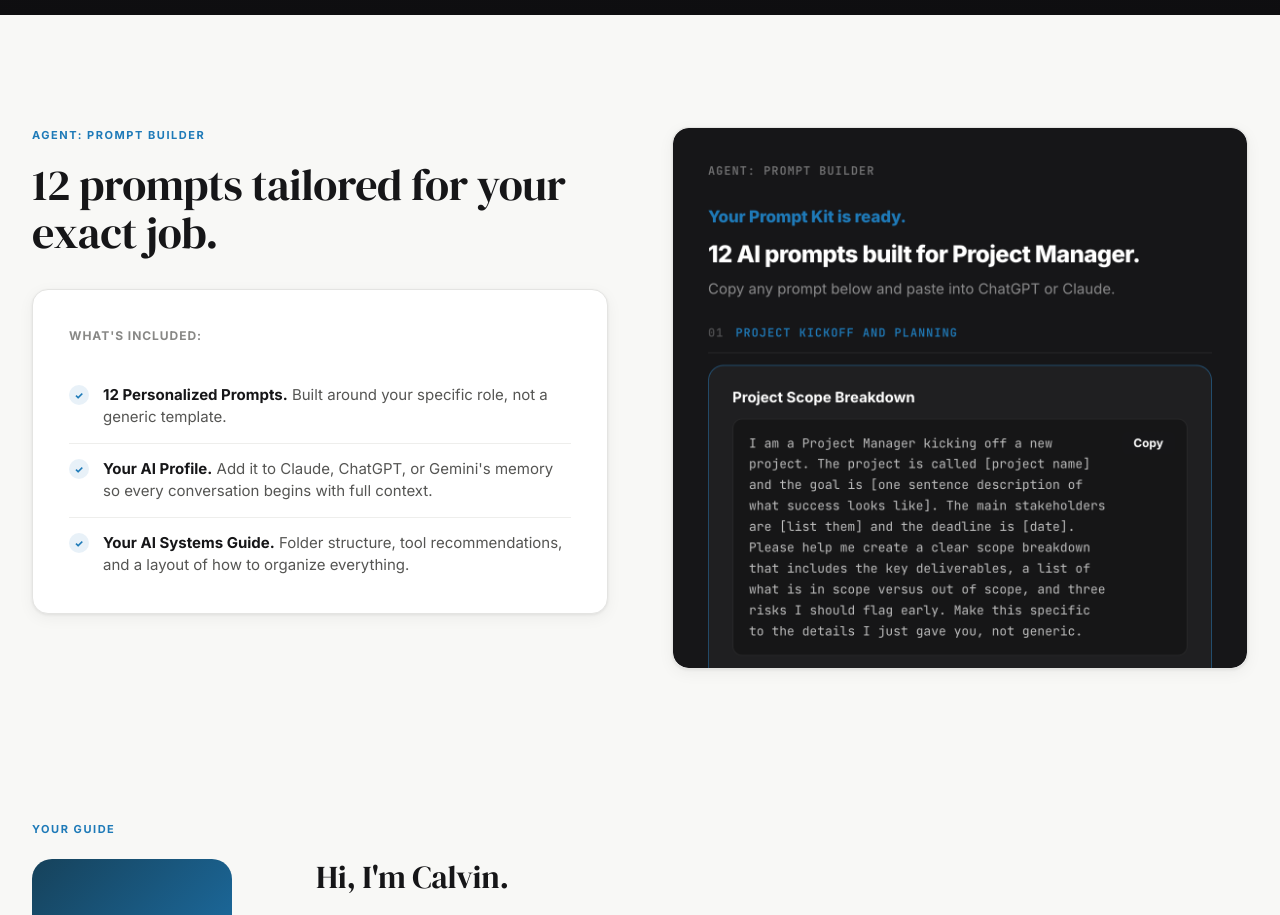
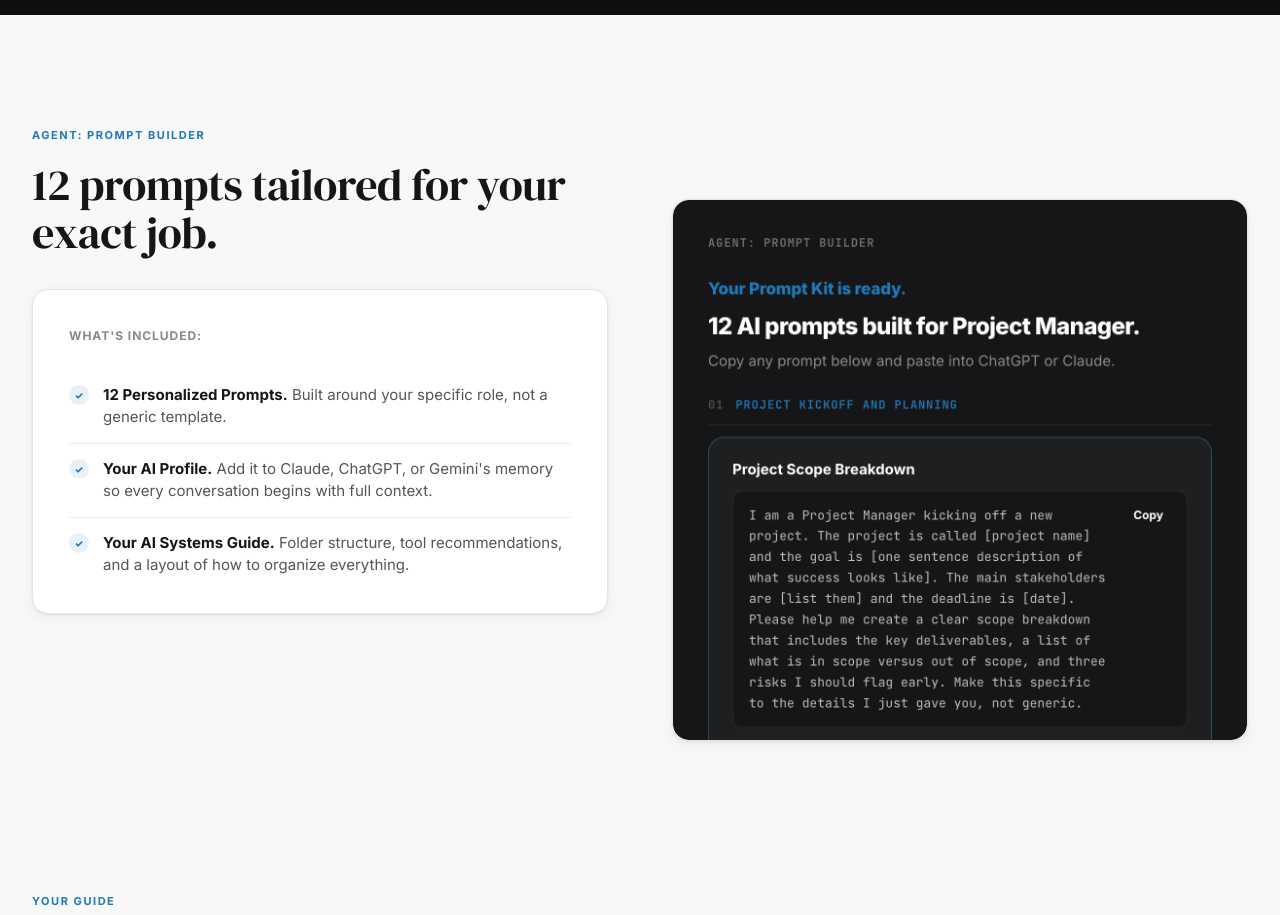
Before and after one commit to coolcalvin457-tech/agent-timesaver-nextjs, a Next.js app: page / in a window 1280 px wide. Shown: the part 1320-2235 px from the top of the page. Built offline with nearby package versions, Linux system fonts and the light colour scheme.

Commit message:
Add 72px top offset to Prompt Builder screenshot for visual hierarchy

```diff
--- a/app/page.tsx
+++ b/app/page.tsx
@@ -102,7 +102,7 @@ export default function Home() {
               </div>
 
               {/* Right: tool preview screenshot */}
-              <a href="/prompt-builder" className="kit-preview-card" style={{ textDecoration: "none", cursor: "pointer", display: "block", padding: 0, overflow: "hidden" }}>
+              <a href="/prompt-builder" className="kit-preview-card" style={{ textDecoration: "none", cursor: "pointer", display: "block", padding: 0, overflow: "hidden", marginTop: "72px" }}>
                 <img
                   src="/tool-previews/prompt-builder-preview.png"
                   alt="AGENT: Prompt Builder results — 12 AI prompts built for Project Manager"
```
